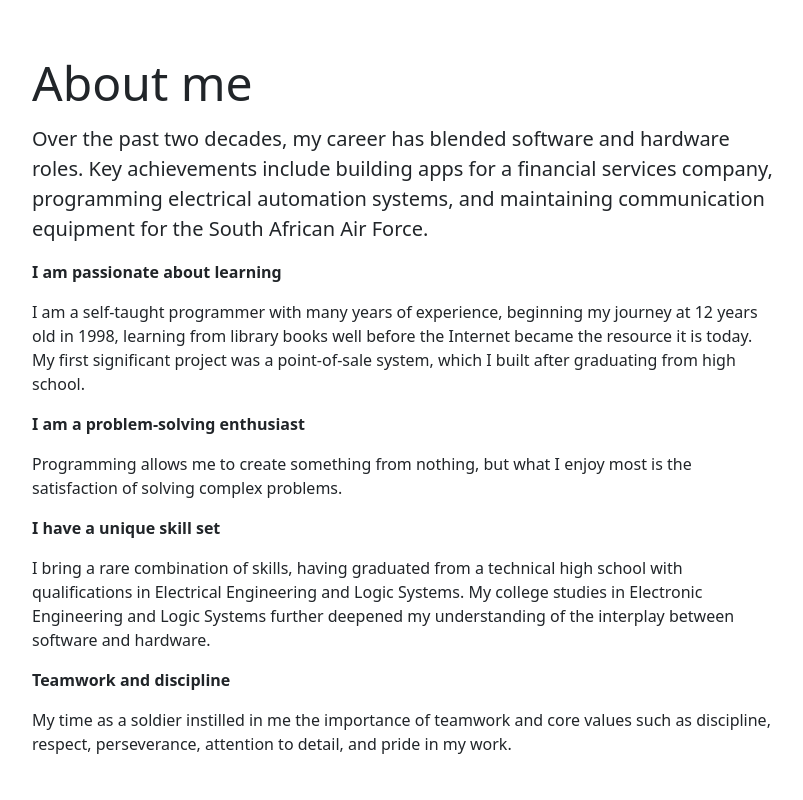
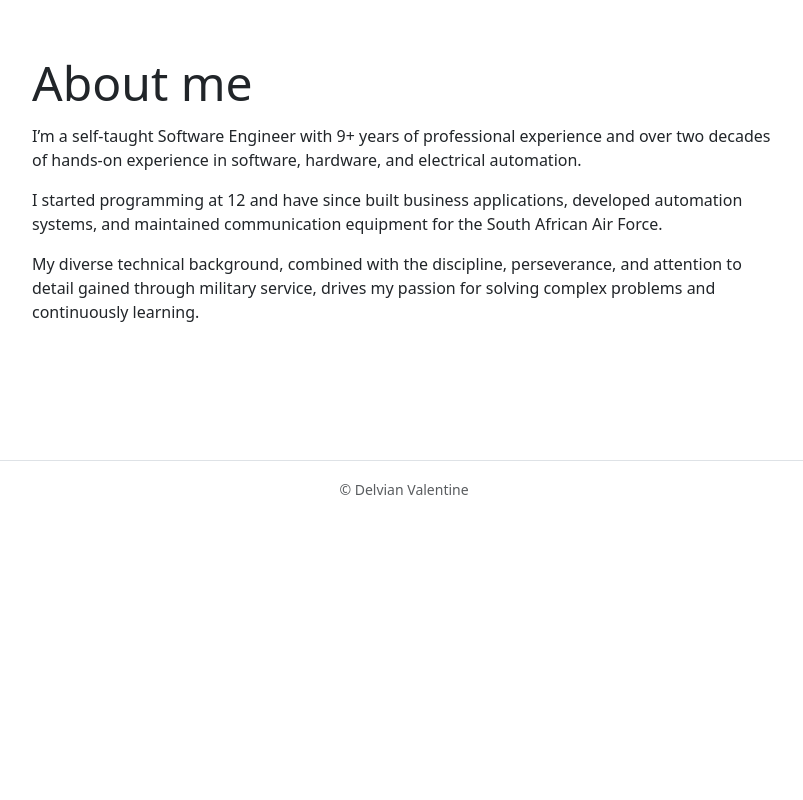
Before and after one commit to delvianv/delvianv.github.io, a plain HTML site: page index.html in a window 1280 px wide. Shown: the part 2200-3000 px from the top of the page, without its empty margins (236-1039 px from the left). After the commit the page ends 2757 px from the top, so only its background shows below. Drawn offline with nearby package versions, Linux system fonts and the light colour scheme.

Commit message:
Update About me section to match LinkedIn.

```diff
--- a/index.html
+++ b/index.html
@@ -605,38 +605,21 @@
     <section id="about" class="container py-5">
       <div class="col-lg-8 mx-auto py-5">
         <h2 class="display-5 pb-1">About me</h2>
-        <p class="lead">
-          Over the past two decades, my career has blended software and hardware
-          roles. Key achievements include building apps for a financial services
-          company, programming electrical automation systems, and maintaining
+        <p>
+          I’m a self-taught Software Engineer with 9+ years of professional
+          experience and over two decades of hands-on experience in software,
+          hardware, and electrical automation.
+        </p>
+        <p>
+          I started programming at 12 and have since built business
+          applications, developed automation systems, and maintained
           communication equipment for the South African Air Force.
         </p>
-        <p><strong>I am passionate about learning</strong></p>
         <p>
-          I am a self-taught programmer with many years of experience, beginning
-          my journey at 12 years old in 1998, learning from library books well
-          before the Internet became the resource it is today. My first
-          significant project was a point-of-sale system, which I built after
-          graduating from high school.
-        </p>
-        <p><strong>I am a problem-solving enthusiast</strong></p>
-        <p>
-          Programming allows me to create something from nothing, but what I
-          enjoy most is the satisfaction of solving complex problems.
-        </p>
-        <p><strong>I have a unique skill set</strong></p>
-        <p>
-          I bring a rare combination of skills, having graduated from a
-          technical high school with qualifications in Electrical Engineering
-          and Logic Systems. My college studies in Electronic Engineering and
-          Logic Systems further deepened my understanding of the interplay
-          between software and hardware.
-        </p>
-        <p><strong>Teamwork and discipline</strong></p>
-        <p>
-          My time as a soldier instilled in me the importance of teamwork and
-          core values such as discipline, respect, perseverance, attention to
-          detail, and pride in my work.
+          My diverse technical background, combined with the discipline,
+          perseverance, and attention to detail gained through military service,
+          drives my passion for solving complex problems and continuously
+          learning.
         </p>
       </div>
     </section>
```
Also changed, not shown: 1 other file.
